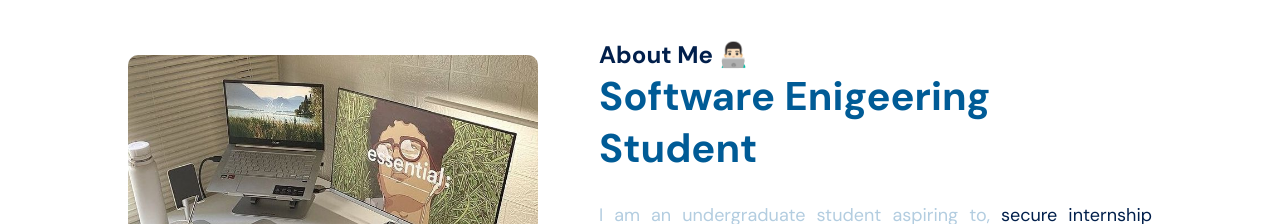
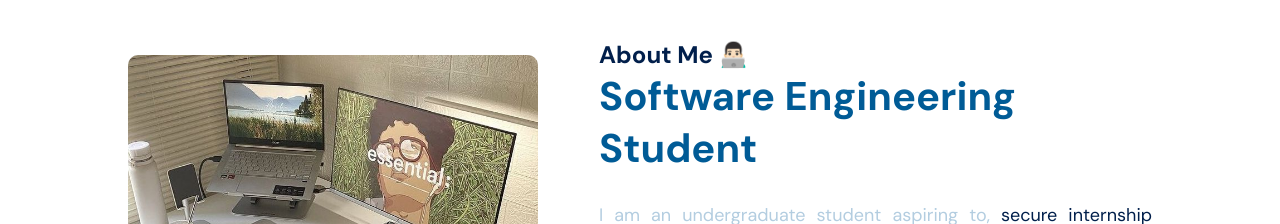
Before and after one commit to JIAJUNKK/jiajun-portfolio, a React (Vite) app: page / in a window 1280 px wide. Shown: the part 683-907 px from the top of the page. Built offline with nearby package versions, Linux system fonts and the light colour scheme.

Commit message:
Update About.jsx

```diff
--- a/src/components/about/About.jsx
+++ b/src/components/about/About.jsx
@@ -33,7 +33,7 @@ const About = () => {
 
       <div className="inner">
         <h1>About Me 👨🏻‍💻 </h1>
-        <h2>Software Enigeering Student</h2>
+        <h2>Software Engineering Student</h2>
         <p>
           I am an undergraduate student aspiring to, {' '}
           <HighlightText highlightedContent={"secure internship opportunities"} />
```
